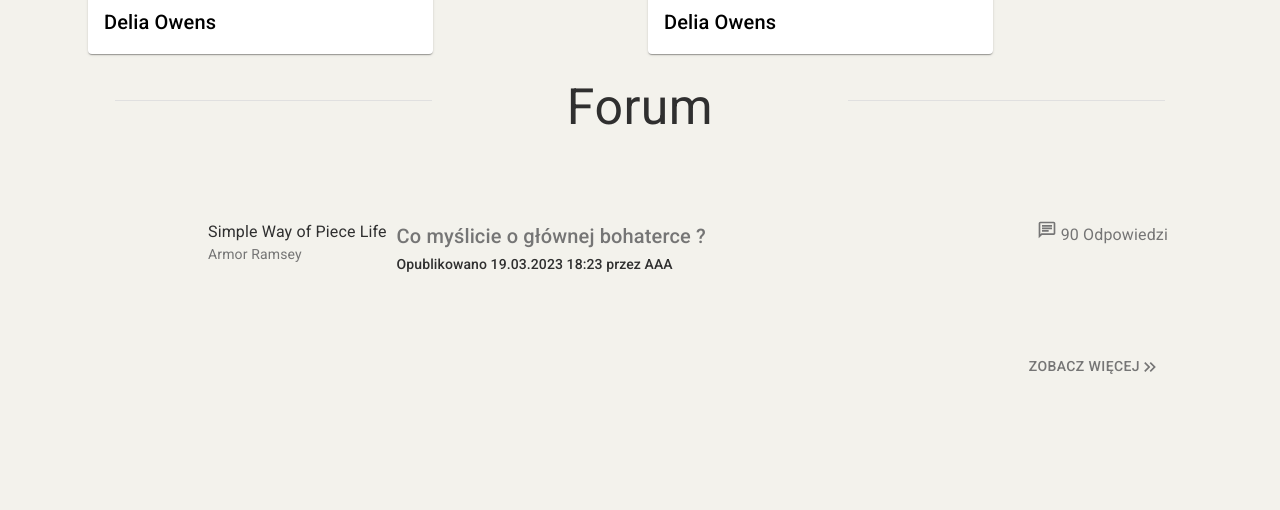
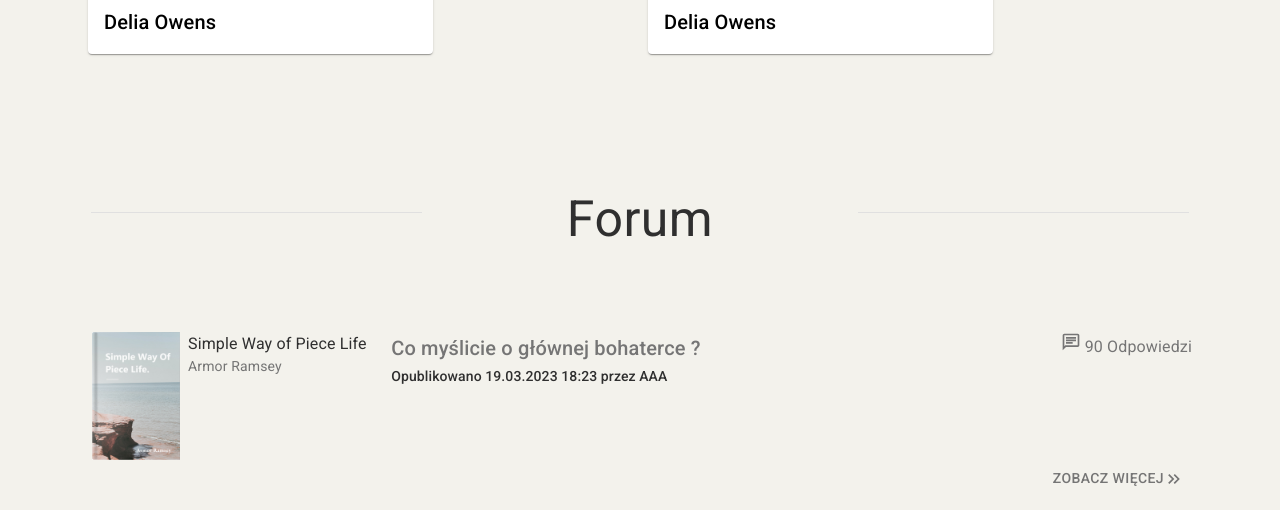
Before and after one commit to AnetaWawer/book-mates, a React (Create React App) app: page / in a window 1280 px wide. Shown: the part 888-1398 px from the top of the page. Before the commit the page ends 1273 px from the top, so only its background shows below. Built offline with nearby package versions, Linux system fonts and the light colour scheme.

Commit message:
uncommented image

```diff
--- a/src/components/ForumPanel.js
+++ b/src/components/ForumPanel.js
@@ -1,10 +1,11 @@
 import React, {useState} from "react";
-// import logo from './logo.jpg';
+import logo from './logo.jpg';
 import SectionHeader from "./SectionHeader";
 import SeeMoreButton from "./SeeMoreButton";
 import ChatOutlinedIcon from '@mui/icons-material/ChatOutlined';
 import {Link,Typography, Grid, ButtonBase, Container } from '@mui/material'
 import { styled } from '@mui/material/styles';
+import {ContainerStyles} from "./Container.styles";
 
 const Img = styled('img')({
     margin: 'auto',
@@ -16,12 +17,12 @@ const Img = styled('img')({
 
 const ForumPanel =() =>{
     return (
-        <Container maxWidth="lg" >
+        <ContainerStyles maxWidth="lg" >
             <SectionHeader header={"Forum"}></SectionHeader>
                 <Grid container columnSpacing={{ xs: 4, sm: 8, md: 12 }}>
                     <Grid item md={1}>
                         <ButtonBase sx={{ width: 96, height: 128 }}>
-                            {/*<Img alt="book-cover" src={logo} />*/}
+                            <Img alt="book-cover" src={logo} />
                         </ButtonBase>
                     </Grid>
                     <Grid  item xs={5} md={9} lg={11} sm container>
@@ -55,7 +56,7 @@ const ForumPanel =() =>{
                     </Grid>
                 </Grid>
             <SeeMoreButton/>
-        </Container>
+        </ContainerStyles>
     )
 }
 
```
